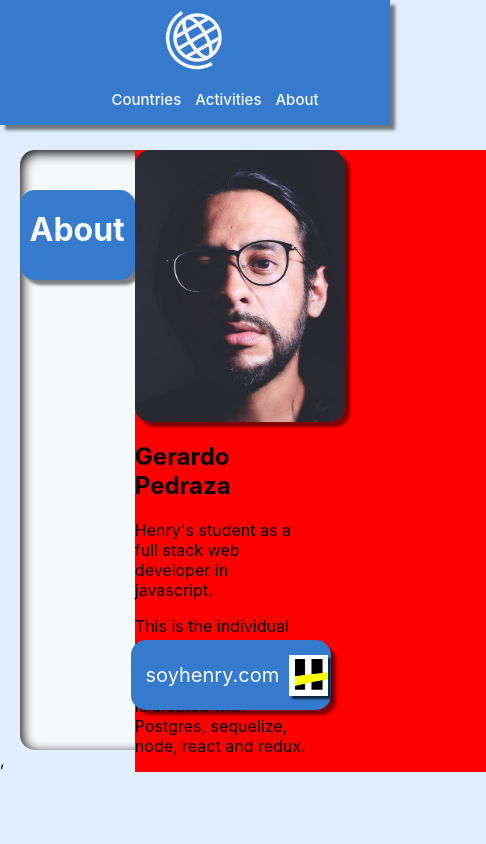
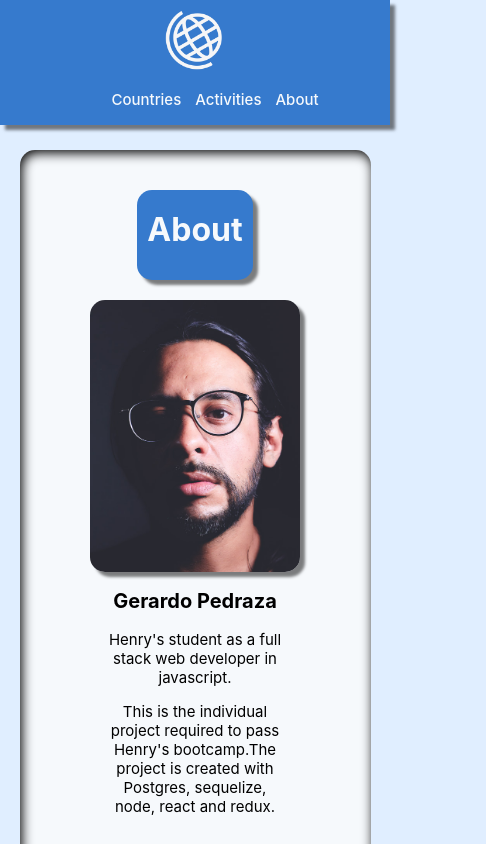
Before and after one commit to Audvis/countriesFront, a React (Create React App) app: page /about in a window 390 px wide. Shown: the top 844 px of the page, 486 px wide, since content can reach past the window. Built offline with nearby package versions, Linux system fonts and the light colour scheme; no server answers.

Commit message:
moreStylesMovil

```diff
--- a/src/components/About/About.module.css
+++ b/src/components/About/About.module.css
@@ -15,6 +15,9 @@
 @media (max-width: 768px) {
     .container{
       width: 90%;
+      flex-direction: row;
+      height: fit-content;
+      justify-content: center;
     }
   }
 
@@ -38,8 +41,8 @@
     margin-top: 10px;
     color: var(--flC);
     text-align: center;
+}
 
-}
 
 .subContainerOne{
     display: flex;
@@ -49,13 +52,19 @@
 @media (max-width: 768px) {
     .subContainerOne{
      flex-direction: column;
-     background-color: red;
+     align-items: center;
+    font-size: 15px;
     }
   }
 
 .infoContainer{
     width: 50%;
 }
+@media (max-width: 768px) {
+    .infoContainer{
+      text-align: center;
+    }
+  }
 
 .img{
     width: 200px;
@@ -82,10 +91,16 @@
     bottom: 40px;
     right: 40px;
 }
-
 .link:hover{
     background-color: var(--success);
 }
+@media (max-width: 768px) {
+    .link{
+      position: initial;
+      margin-top: 20px;
+     margin-bottom: 70px;
+    }
+  }
 
 .soy{
     margin-right: 10px;
@@ -96,3 +111,10 @@
 .henry{
     box-shadow: var(--shadowBoxBtn);
 }
+
+@media (max-width: 768px) {
+    .name{
+     text-align: center;
+     font-size: 20px;
+    }
+  }
```
